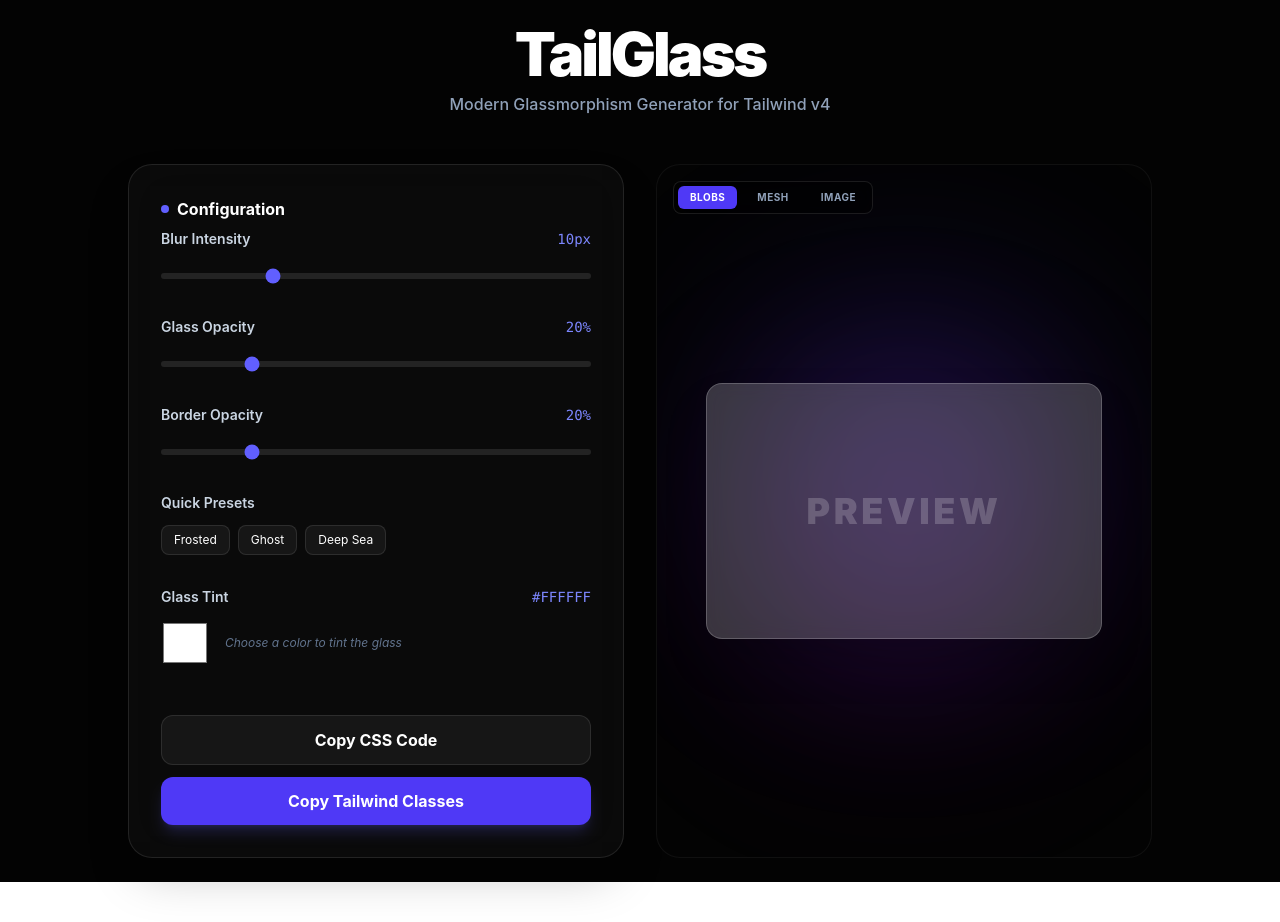
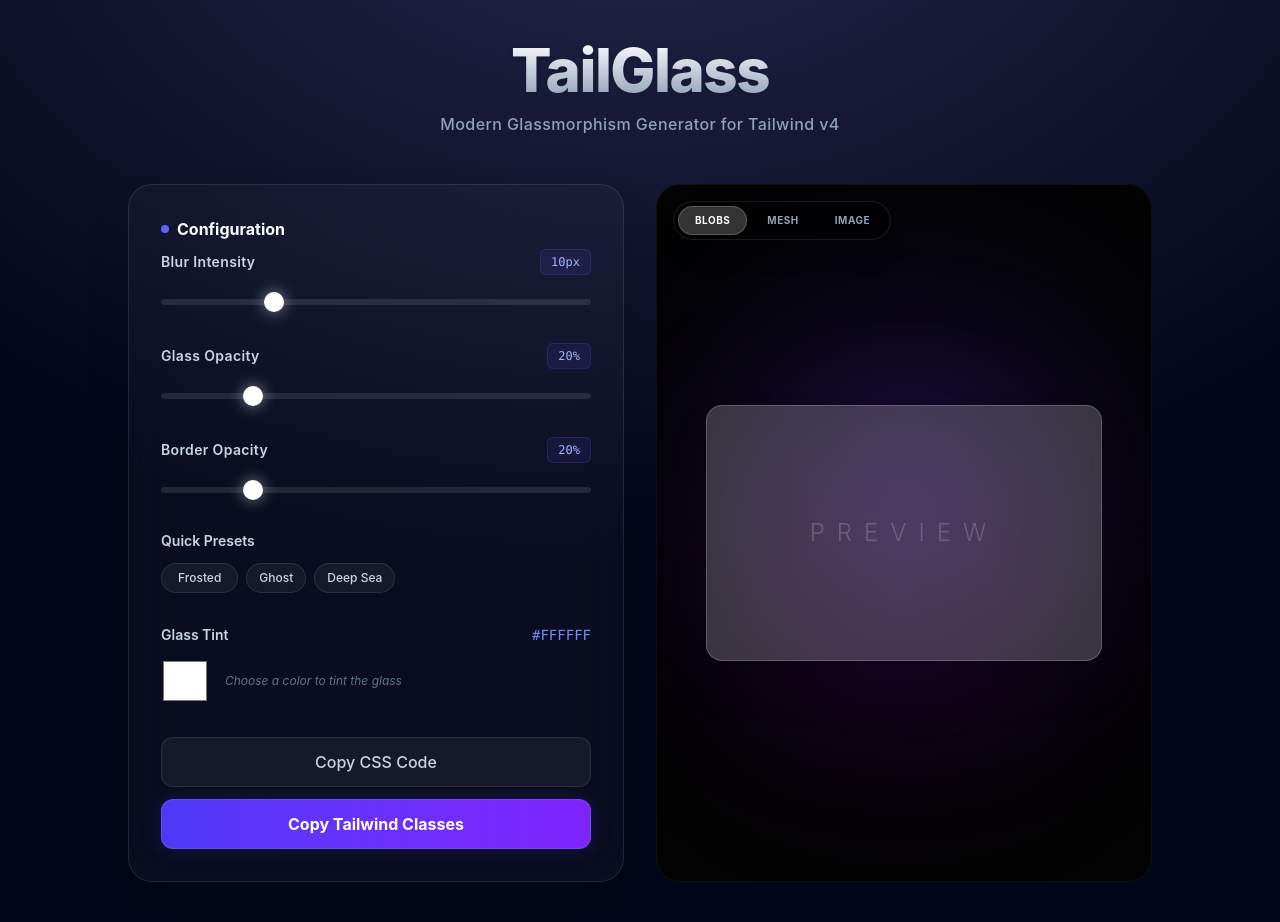
Before and after one commit to SriVigneswaran7/TailGlass, a React (Vite) app: page / in a window 1280 px wide. Before the commit the page ends 882 px from the top, so only its background shows below. Built offline with nearby package versions, Linux system fonts and the light colour scheme.

Commit message:
feat: premium UI overhaul for sliders, typography, and glass toast

```diff
--- a/src/App.jsx
+++ b/src/App.jsx
@@ -7,9 +7,7 @@ function App() {
   const [opacity, setOpacity] = useState(20);
   const [borderOpacity, setBorderOpacity] = useState(20);
   const [color, setColor] = useState('#ffffff');
-  const [copyText, setCopyText] = useState("Copy CSS Code");
-  const [showToast, setShowToast] = useState(false);
-
+  const [toastMessage, setToastMessage] = useState('');
 
   const getBlurClass = (val) => {
     if (val <= 0) return '';
@@ -21,7 +19,7 @@ function App() {
     return 'backdrop-blur-3xl';
   };
 
-  const tailwindClasses = `bg-white/[${(opacity / 100).toFixed(2)}] ${getBlurClass(blur)} border border-white/${(borderOpacity / 100).toFixed(2)} rounded-2xl`;
+  const tailwindClasses = `bg-[${color}]/[${(opacity / 100).toFixed(2)}] ${getBlurClass(blur)} border border-white/${(borderOpacity / 100).toFixed(2)} rounded-2xl`;
 
   const applyPreset = (b, o, bo) => {
     setBlur(b);
@@ -29,21 +27,22 @@ function App() {
     setBorderOpacity(bo);
   };
 
-  const generatedCode = `background: ${color}${opacity.toString(16)};
-    backdrop-filter: blur(${blur}px);
-    -webkit-backdrop-filter: blur(${blur}px);
-    border: 1px solid rgba(255, 255, 255, ${borderOpacity / 100});
-    border-radius: 16px;`;
-
   return (
-    <div className="min-h-screen bg-[#030303] flex flex-col items-center justify-center p-6 font-sans">
+    <div className="min-h-screen bg-slate-950 bg-[radial-gradient(ellipse_80%_80%_at_50%_-20%,rgba(120,119,198,0.3),rgba(255,255,255,0))] flex flex-col items-center py-10 px-4 font-sans text-slate-200">
       <div className="relative z-10 w-full max-w-5xl">
         <header className="text-center mb-12">
-          <h1 className="text-white text-6xl font-black tracking-tighter mb-2">TailGlass</h1>
-          <p className="text-slate-400 font-medium">Modern Glassmorphism Generator for Tailwind v4</p>
+          <h1 className="text-6xl font-extrabold tracking-tight mb-3 text-transparent bg-clip-text bg-linear-to-b from-white to-slate-400 drop-shadow-sm">
+            TailGlass
+          </h1>
+          <p className="text-slate-400 font-medium tracking-wide">
+            Modern Glassmorphism Generator for Tailwind v4
+          </p>
         </header>
 
+        {/* The Main Grid holding both the Controls and the Preview */}
         <div className="grid grid-cols-1 lg:grid-cols-2 gap-8">
+
+          {/* Left Side: Controls */}
           <div className="bg-white/3 border border-white/10 backdrop-blur-xl p-8 rounded-3xl shadow-2xl space-y-8">
             <h2 className="text-white font-bold mb-2 flex items-center gap-2">
               <span className="w-2 h-2 bg-indigo-500 rounded-full"></span> Configuration
@@ -56,9 +55,9 @@ function App() {
             <div>
               <label className="text-slate-300 text-sm font-semibold block mb-3">Quick Presets</label>
               <div className="flex gap-2">
-                <button onClick={() => applyPreset(16, 20, 30)} className="px-3 py-1.5 bg-white/5 hover:bg-white/10 text-xs text-white rounded-lg border border-white/10">Frosted</button>
-                <button onClick={() => applyPreset(4, 10, 15)} className="px-3 py-1.5 bg-white/5 hover:bg-white/10 text-xs text-white rounded-lg border border-white/10">Ghost</button>
-                <button onClick={() => applyPreset(25, 40, 10)} className="px-3 py-1.5 bg-white/5 hover:bg-white/10 text-xs text-white rounded-lg border border-white/10">Deep Sea</button>
+                <button onClick={() => applyPreset(16, 20, 30)} className="px-4 py-1.5 text-xs font-medium text-slate-300 bg-white/5 border border-white/10 rounded-full hover:bg-white/10 hover:text-white transition-all duration-300">Frosted</button>
+                <button onClick={() => applyPreset(4, 10, 15)} className="px-3 py-1.5 text-xs font-medium text-slate-300 bg-white/5 border border-white/10 rounded-full hover:bg-white/10 hover:text-white transition-all duration-300">Ghost</button>
+                <button onClick={() => applyPreset(25, 40, 10)} className="px-3 py-1.5 text-xs font-medium text-slate-300 bg-white/5 border border-white/10 rounded-full hover:bg-white/10 hover:text-white transition-all duration-300">Deep Sea</button>
               </div>
             </div>
 
@@ -79,43 +78,49 @@ function App() {
             </div>
 
             {/* Buttons */}
-            <div className="pt-4 space-y-3">
+            <div className="flex flex-col gap-3">
               <button
                 onClick={() => {
-                  navigator.clipboard.writeText(generatedCode);
-                  setCopyText("CSS Copied!");
-                  setTimeout(() => setCopyText("Copy CSS Code"), 2000);
+                  const cssString = `background-color: ${color}${Math.round(opacity * 2.55).toString(16).padStart(2, '0')};\nbackdrop-filter: blur(${blur}px);\n-webkit-backdrop-filter: blur(${blur}px);\nborder: 1px solid rgba(255, 255, 255, ${borderOpacity / 100});`;
+                  navigator.clipboard.writeText(cssString);
+                  setToastMessage('CSS Code Copied!');
+                  setTimeout(() => setToastMessage(''), 3000);
                 }}
-                className="w-full bg-white/5 hover:bg-white/10 text-white font-bold py-3 rounded-xl transition-all active:scale-95 border border-white/10"
+                className="w-full py-3 rounded-xl bg-white/5 text-slate-300 font-medium border border-white/10 hover:bg-white/10 hover:text-white transition-all duration-300 active:scale-[0.98]"
               >
-                {copyText}
+                Copy CSS Code
               </button>
 
               <button
                 onClick={() => {
                   navigator.clipboard.writeText(tailwindClasses);
-                  setShowToast(true);
-                  setTimeout(() => setShowToast(false), 3000);
+                  setToastMessage('Tailwind Classes Copied!');
+                  setTimeout(() => setToastMessage(''), 3000);
                 }}
-                className="w-full bg-indigo-600 hover:bg-indigo-500 text-white font-bold py-3 rounded-xl transition-all active:scale-95 shadow-lg shadow-indigo-500/20"
+                className="w-full py-3 rounded-xl bg-linear-to-r from-indigo-600 to-violet-600 text-white font-bold border border-indigo-400/30 shadow-[0_0_20px_rgba(79,70,229,0.2)] hover:shadow-[0_0_30px_rgba(79,70,229,0.4)] hover:scale-[1.02] transition-all duration-300 active:scale-[0.98]"
               >
                 Copy Tailwind Classes
               </button>
             </div>
           </div>
 
+          {/* Right Side: The Preview Component (Now safely inside the grid!) */}
           <GlassPreview blur={blur} opacity={opacity} color={color} borderOpacity={borderOpacity} />
+
         </div>
       </div>
 
-      {/* Toast */}
-      {showToast && (
-        <div className="fixed bottom-10 left-1/2 -translate-x-1/2 bg-indigo-600 text-white px-8 py-4 rounded-full shadow-2xl font-bold animate-bounce z-50 border border-white/20">
-          Tailwind Classes Copied!
+      {/* The Dynamic Toast Notification */}
+      {toastMessage && (
+        <div className="fixed bottom-10 left-1/2 transform -translate-x-1/2 z-50 flex items-center gap-3 px-6 py-3 bg-white/10 backdrop-blur-2xl border border-white/20 rounded-full shadow-[0_10px_40px_rgba(0,0,0,0.5)] text-sm font-medium text-white animate-bounce">
+          <div className="flex items-center justify-center w-5 h-5 rounded-full bg-green-400/20 text-green-400 shadow-[0_0_10px_rgba(74,222,128,0.2)]">
+            ✓
+          </div>
+          {toastMessage}
         </div>
       )}
     </div>
   );
 }
 
-export default App
+export default App;
--- a/src/Components/GlassPreview.jsx
+++ b/src/Components/GlassPreview.jsx
@@ -13,13 +13,16 @@ export default function GlassPreview({ blur, opacity, color, borderOpacity }) {
     <div className={`relative flex items-center justify-center min-h-125 border border-white/5 rounded-3xl overflow-hidden transition-all duration-500 ${bgStyles[bgType]}`}>
 
       {/* Background Selector Toggle */}
-      <div className="absolute top-4 left-4 z-20 flex gap-2 bg-black/40 p-1 rounded-lg border border-white/10 backdrop-blur-md">
+      {/* The Container */}
+      <div className="absolute top-4 left-4 z-20 flex gap-1 p-1 bg-black/40 backdrop-blur-md rounded-full border border-white/10 shadow-xl">
         {['blobs', 'mesh', 'image'].map((type) => (
           <button
             key={type}
             onClick={() => setBgType(type)}
-            className={`px-3 py-1 rounded-md text-[10px] font-bold uppercase tracking-wider transition-all ${
-              bgType === type ? 'bg-indigo-600 text-white' : 'text-slate-400 hover:text-white'
+            className={`px-4 py-1.5 text-[10px] font-bold tracking-wider uppercase rounded-full transition-all duration-300 ${
+              bgType === type
+                ? 'bg-white/20 text-white shadow-md border border-white/20 backdrop-blur-md' // Active state
+                : 'text-slate-400 hover:text-white hover:bg-white/5' // Inactive state
             }`}
           >
             {type}
@@ -45,7 +48,7 @@ export default function GlassPreview({ blur, opacity, color, borderOpacity }) {
         }}
         className="relative z-10 w-[80%] h-64 rounded-2xl shadow-2xl flex items-center justify-center group transition-all duration-300"
       >
-        <p className="text-white/20 font-black text-4xl uppercase tracking-widest group-hover:text-white/40 transition-colors">
+        <p className="text-2xl font-light tracking-[0.5em] text-white/20 uppercase group-hover:text-white/40 transition-colors pointer-events-none select-none">
           Preview
         </p>
       </div>
--- a/src/Components/Slider.jsx
+++ b/src/Components/Slider.jsx
@@ -1,17 +1,47 @@
-export default function Slider({ label, value, min, max, onChange, suffix = "" }) {
+export default function Slider({ label, value, min, max, onChange, suffix = '' }) {
   return (
-    <div>
-      <div className="flex justify-between mb-3">
-        <label className="text-slate-300 text-sm font-semibold">{label}</label>
-        <span className="text-indigo-400 font-mono text-sm">{value}{suffix}</span>
+    <div className="w-full">
+      {/* Label and Value Badge */}
+      <div className="flex justify-between items-center mb-3">
+        <label className="text-sm font-semibold text-slate-300 tracking-wide">
+          {label}
+        </label>
+        {/* Sleek value badge */}
+        <span className="text-xs font-mono font-medium text-indigo-300 bg-indigo-500/10 px-2.5 py-1 rounded-md border border-indigo-500/20 shadow-inner">
+          {value}{suffix}
+        </span>
       </div>
+
+      {/* The Premium Range Input */}
       <input
         type="range"
         min={min}
         max={max}
         value={value}
-        onChange={(e) => onChange(e.target.value)}
-        className="w-full h-1.5 bg-white/10 rounded-lg appearance-none cursor-pointer accent-indigo-500"
+        onChange={(e) => onChange(Number(e.target.value))}
+        className="w-full h-1.5 bg-white/10 rounded-lg appearance-none cursor-pointer outline-none hover:bg-white/20 transition-colors duration-300
+
+        /* Webkit (Chrome, Safari, Edge) Thumb Styling */
+        [&::-webkit-slider-thumb]:appearance-none
+        [&::-webkit-slider-thumb]:w-5
+        [&::-webkit-slider-thumb]:h-5
+        [&::-webkit-slider-thumb]:bg-white
+        [&::-webkit-slider-thumb]:rounded-full
+        [&::-webkit-slider-thumb]:shadow-[0_0_15px_rgba(255,255,255,0.5)]
+        [&::-webkit-slider-thumb]:hover:scale-125
+        [&::-webkit-slider-thumb]:transition-transform
+        [&::-webkit-slider-thumb]:duration-200
+
+        /* Firefox Thumb Styling */
+        [&::-moz-range-thumb]:w-5
+        [&::-moz-range-thumb]:h-5
+        [&::-moz-range-thumb]:bg-white
+        [&::-moz-range-thumb]:border-none
+        [&::-moz-range-thumb]:rounded-full
+        [&::-moz-range-thumb]:shadow-[0_0_15px_rgba(255,255,255,0.5)]
+        [&::-moz-range-thumb]:hover:scale-125
+        [&::-moz-range-thumb]:transition-transform
+        [&::-moz-range-thumb]:duration-200"
       />
     </div>
   );
```
